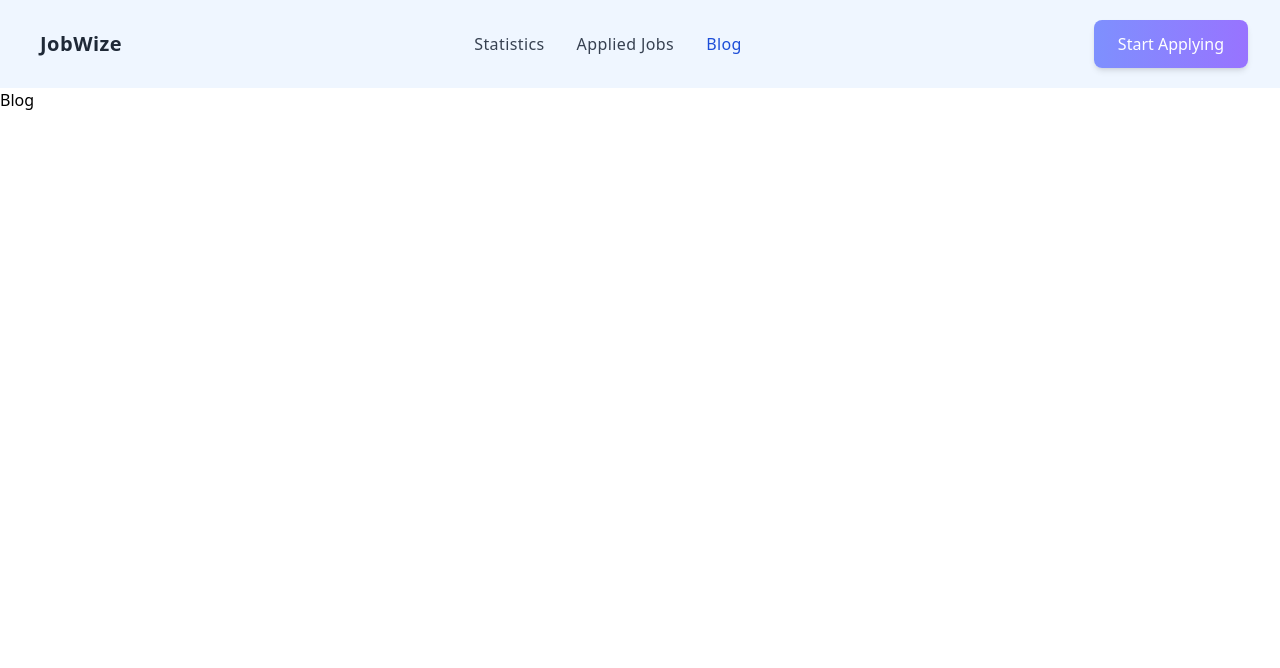
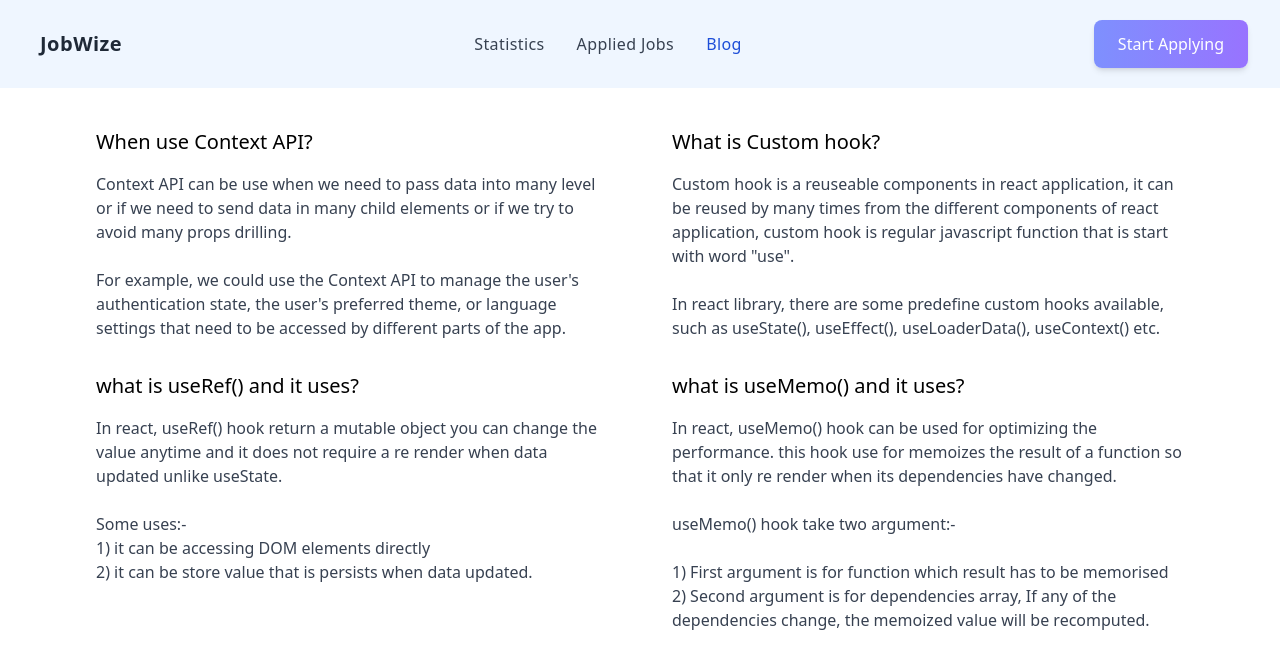
Before and after one commit to mhemon/JobWize, a React (Vite) app: page /blog in a window 1280 px wide. Shown: the top 668 px of the page. Built offline with nearby package versions, Linux system fonts and the light colour scheme.

Commit message:
blog completed

```diff
--- a/src/components/Blog/Blog.jsx
+++ b/src/components/Blog/Blog.jsx
@@ -2,8 +2,68 @@ import React from 'react';
 
 const Blog = () => {
     return (
-        <div>
-            <h3>Blog</h3>
+        <div className='my-container'>
+            <div className='max-w-screen-xl sm:mx-auto mt-10'>
+                <div className='grid grid-cols-1 gap-16 row-gap-8 lg:grid-cols-2'>
+                    <div className='space-y-8'>
+                        <div>
+                            <p className='mb-4 text-xl font-medium'>
+                            When use Context API?
+                            </p>
+                            <p className='text-gray-700'>
+                            Context API can be use when we need to pass data into many level or if we need to send data in many child elements or if we try to avoid many props drilling.
+                                <br />
+                                <br />
+                                For example, we could use the Context API to manage the user's authentication state, the user's preferred theme, or language settings that need to be accessed by different parts of the app.
+                            </p>
+                        </div>
+                        <div>
+                            <p className='mb-4 text-xl font-medium'>
+                            what is useRef() and it uses?
+                            </p>
+                            <p className='text-gray-700'>
+                            In react, useRef() hook return a mutable object you can change the value anytime and it does not require a re render when data updated unlike useState.
+                                <br />
+                                <br />
+                                Some uses:-
+                                <br />
+                                1) it can be accessing DOM elements directly
+                                <br />
+                                2) it can be store value that is persists when data updated.
+                            </p>
+                        </div>
+                    </div>
+                    <div className='space-y-8'>
+                        <div>
+                            <p className='mb-4 text-xl font-medium'>
+                            What is Custom hook?
+                            </p>
+                            <p className='text-gray-700'>
+                            Custom hook is a reuseable components in react application, it can be reused by many times from the different components of react application, custom hook is regular javascript function that is start with word "use".
+                                <br />
+                                <br />
+                                In react library, there are some predefine custom hooks available, such as useState(), useEffect(), useLoaderData(), useContext() etc.
+                            </p>
+                        </div>
+                        <div>
+                            <p className='mb-4 text-xl font-medium'>
+                            what is useMemo() and it uses?
+                            </p>
+                            <p className='text-gray-700'>
+                            In react, useMemo() hook can be used for optimizing the performance. this hook use for memoizes the result of a function so that it only re render when its dependencies have changed.
+                                <br />
+                                <br />
+                                useMemo() hook take two argument:-
+                                <br />
+                                <br />
+                                1) First argument is for function which result has to be memorised
+                                <br />
+                                2) Second argument is for dependencies array, If any of the dependencies change, the memoized value will be recomputed.
+                            </p>
+                        </div>
+                    </div>
+                </div>
+            </div>
         </div>
     );
 };
```
